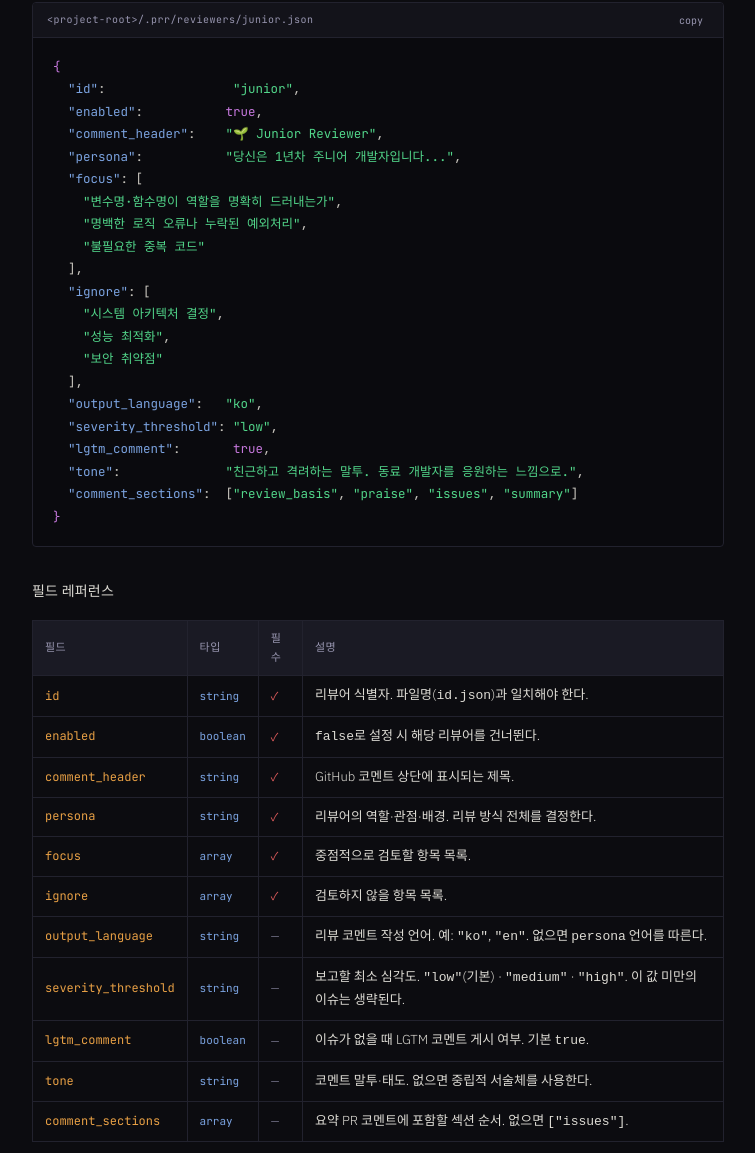
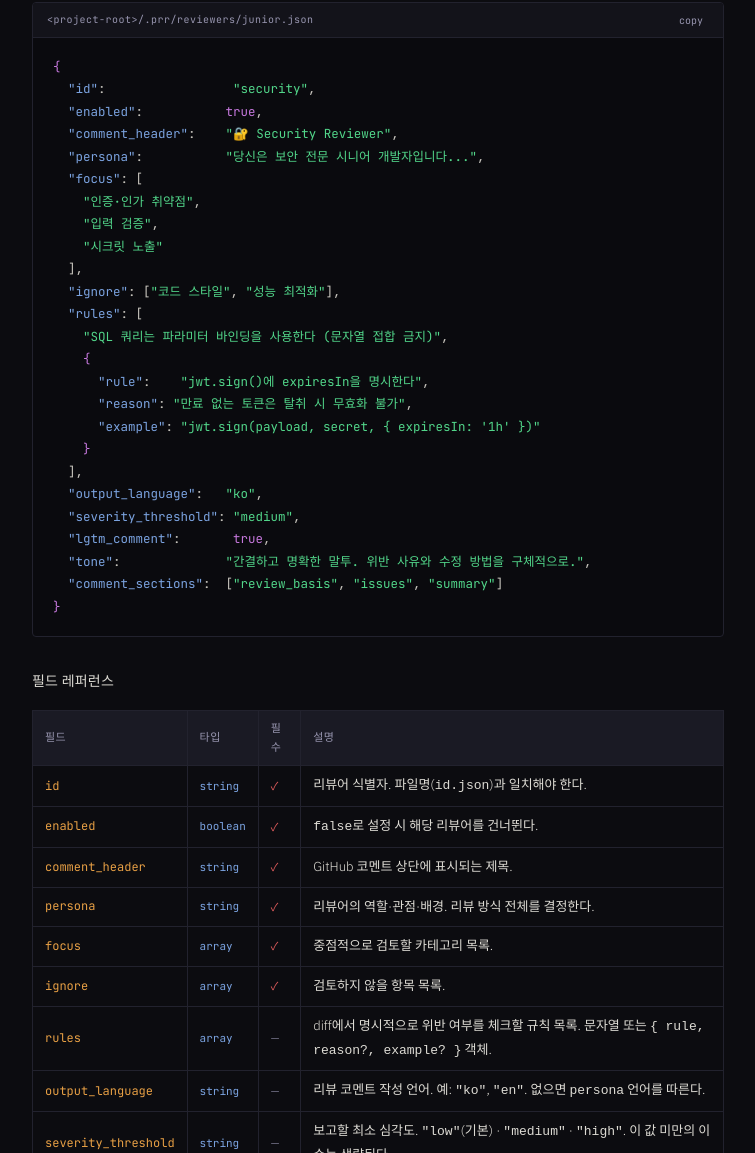
Before and after one commit to Kubonsang/PRReviewer, a plain HTML site: page docs/index.html in a window 1280 px wide. Shown: the part 8542-9695 px from the top of the page, without its empty margins (312-1067 px from the left). Drawn offline with nearby package versions, Linux system fonts and the light colour scheme; a web font is replaced by a local one.

Commit message:
feat: add rules field for explicit code convention checks
리뷰어 JSON에 rules 필드 추가:
- 문자열 또는 { rule, reason?, example? } 객체 배열
- focus가 검토 카테고리라면 rules는 명시적 체크리스트
- /prr-add-reviewer: 리뷰어 생성 시 커스텀 규칙 입력 단계 추가
- /prr-review: rules 위반 발견 시 어떤 규칙을 어겼는지 인라인 코멘트에 명시
- README, README.ko, docs 업데이트

```diff
--- a/docs/index.html
+++ b/docs/index.html
@@ -1108,25 +1108,29 @@
           <button class="cli-copy" onclick="copyBlock(this)">copy</button>
         </div>
         <div class="code-body"><span class="kw">{</span>
-  <span class="key">"id"</span>:                 <span class="str">"junior"</span>,
+  <span class="key">"id"</span>:                 <span class="str">"security"</span>,
   <span class="key">"enabled"</span>:           <span class="kw">true</span>,
-  <span class="key">"comment_header"</span>:    <span class="str">"🌱 Junior Reviewer"</span>,
-  <span class="key">"persona"</span>:           <span class="str">"당신은 1년차 주니어 개발자입니다..."</span>,
+  <span class="key">"comment_header"</span>:    <span class="str">"🔐 Security Reviewer"</span>,
+  <span class="key">"persona"</span>:           <span class="str">"당신은 보안 전문 시니어 개발자입니다..."</span>,
   <span class="key">"focus"</span>: [
-    <span class="str">"변수명·함수명이 역할을 명확히 드러내는가"</span>,
-    <span class="str">"명백한 로직 오류나 누락된 예외처리"</span>,
-    <span class="str">"불필요한 중복 코드"</span>
+    <span class="str">"인증·인가 취약점"</span>,
+    <span class="str">"입력 검증"</span>,
+    <span class="str">"시크릿 노출"</span>
   ],
-  <span class="key">"ignore"</span>: [
-    <span class="str">"시스템 아키텍처 결정"</span>,
-    <span class="str">"성능 최적화"</span>,
-    <span class="str">"보안 취약점"</span>
+  <span class="key">"ignore"</span>: [<span class="str">"코드 스타일"</span>, <span class="str">"성능 최적화"</span>],
+  <span class="key">"rules"</span>: [
+    <span class="str">"SQL 쿼리는 파라미터 바인딩을 사용한다 (문자열 접합 금지)"</span>,
+    <span class="kw">{</span>
+      <span class="key">"rule"</span>:    <span class="str">"jwt.sign()에 expiresIn을 명시한다"</span>,
+      <span class="key">"reason"</span>: <span class="str">"만료 없는 토큰은 탈취 시 무효화 불가"</span>,
+      <span class="key">"example"</span>: <span class="str">"jwt.sign(payload, secret, { expiresIn: '1h' })"</span>
+    <span class="kw">}</span>
   ],
   <span class="key">"output_language"</span>:   <span class="str">"ko"</span>,
-  <span class="key">"severity_threshold"</span>: <span class="str">"low"</span>,
+  <span class="key">"severity_threshold"</span>: <span class="str">"medium"</span>,
   <span class="key">"lgtm_comment"</span>:       <span class="kw">true</span>,
-  <span class="key">"tone"</span>:              <span class="str">"친근하고 격려하는 말투. 동료 개발자를 응원하는 느낌으로."</span>,
-  <span class="key">"comment_sections"</span>:  [<span class="str">"review_basis"</span>, <span class="str">"praise"</span>, <span class="str">"issues"</span>, <span class="str">"summary"</span>]
+  <span class="key">"tone"</span>:              <span class="str">"간결하고 명확한 말투. 위반 사유와 수정 방법을 구체적으로."</span>,
+  <span class="key">"comment_sections"</span>:  [<span class="str">"review_basis"</span>, <span class="str">"issues"</span>, <span class="str">"summary"</span>]
 <span class="kw">}</span></div>
       </div>
 
@@ -1138,13 +1142,24 @@
           <tr><td>enabled</td><td>boolean</td><td><span class="req">✓</span></td><td><code>false</code>로 설정 시 해당 리뷰어를 건너뛴다.</td></tr>
           <tr><td>comment_header</td><td>string</td><td><span class="req">✓</span></td><td>GitHub 코멘트 상단에 표시되는 제목.</td></tr>
           <tr><td>persona</td><td>string</td><td><span class="req">✓</span></td><td>리뷰어의 역할·관점·배경. 리뷰 방식 전체를 결정한다.</td></tr>
-          <tr><td>focus</td><td>array</td><td><span class="req">✓</span></td><td>중점적으로 검토할 항목 목록.</td></tr>
+          <tr><td>focus</td><td>array</td><td><span class="req">✓</span></td><td>중점적으로 검토할 카테고리 목록.</td></tr>
           <tr><td>ignore</td><td>array</td><td><span class="req">✓</span></td><td>검토하지 않을 항목 목록.</td></tr>
+          <tr><td>rules</td><td>array</td><td><span class="opt">—</span></td><td>diff에서 명시적으로 위반 여부를 체크할 규칙 목록. 문자열 또는 <code>{ rule, reason?, example? }</code> 객체.</td></tr>
           <tr><td>output_language</td><td>string</td><td><span class="opt">—</span></td><td>리뷰 코멘트 작성 언어. 예: <code>"ko"</code>, <code>"en"</code>. 없으면 <code>persona</code> 언어를 따른다.</td></tr>
           <tr><td>severity_threshold</td><td>string</td><td><span class="opt">—</span></td><td>보고할 최소 심각도. <code>"low"</code>(기본) · <code>"medium"</code> · <code>"high"</code>. 이 값 미만의 이슈는 생략된다.</td></tr>
           <tr><td>lgtm_comment</td><td>boolean</td><td><span class="opt">—</span></td><td>이슈가 없을 때 LGTM 코멘트 게시 여부. 기본 <code>true</code>.</td></tr>
           <tr><td>tone</td><td>string</td><td><span class="opt">—</span></td><td>코멘트 말투·태도. 없으면 중립적 서술체를 사용한다.</td></tr>
           <tr><td>comment_sections</td><td>array</td><td><span class="opt">—</span></td><td>요약 PR 코멘트에 포함할 섹션 순서. 없으면 <code>["issues"]</code>.</td></tr>
+        </tbody>
+      </table>
+
+      <h3>rules 항목 형식</h3>
+      <p style="font-size:13px;margin-bottom:12px"><code>focus</code>가 검토 카테고리라면, <code>rules</code>는 구체적인 패스/페일 체크리스트다. 위반이 발견되면 인라인 코멘트에 어떤 규칙을 어겼는지 명시된다.</p>
+      <table class="tech-table">
+        <thead><tr><th>형식</th><th>설명</th></tr></thead>
+        <tbody>
+          <tr><td><code>"규칙 설명"</code></td><td>간단한 문자열 규칙. 판단 기준이 명확할 때 사용</td></tr>
+          <tr><td><code>{ "rule": "...", "reason": "...", "example": "..." }</code></td><td><code>rule</code>은 필수. <code>reason</code>(위반 시 왜 문제인지), <code>example</code>(올바른 예시)은 선택</td></tr>
         </tbody>
       </table>
 
```
Also changed, not shown: 4 other files.
